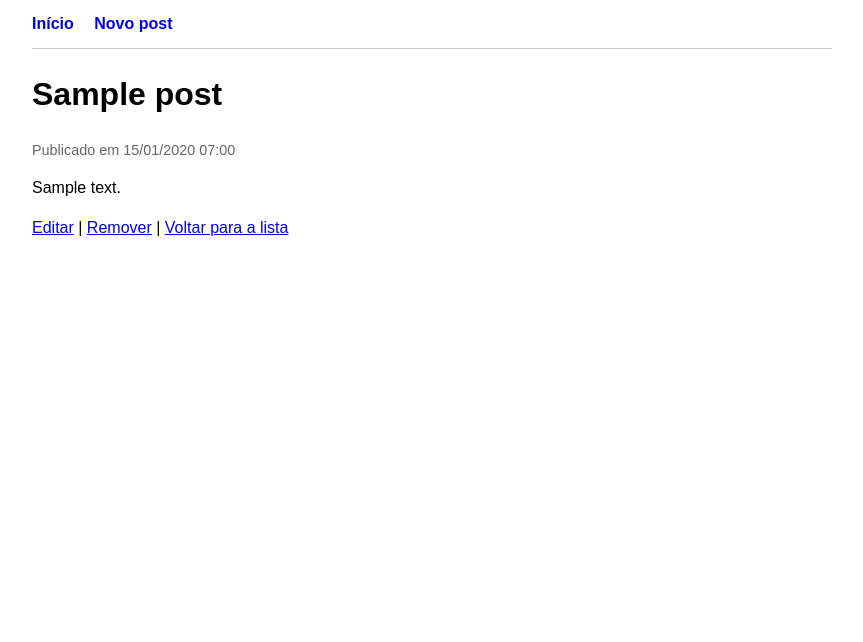
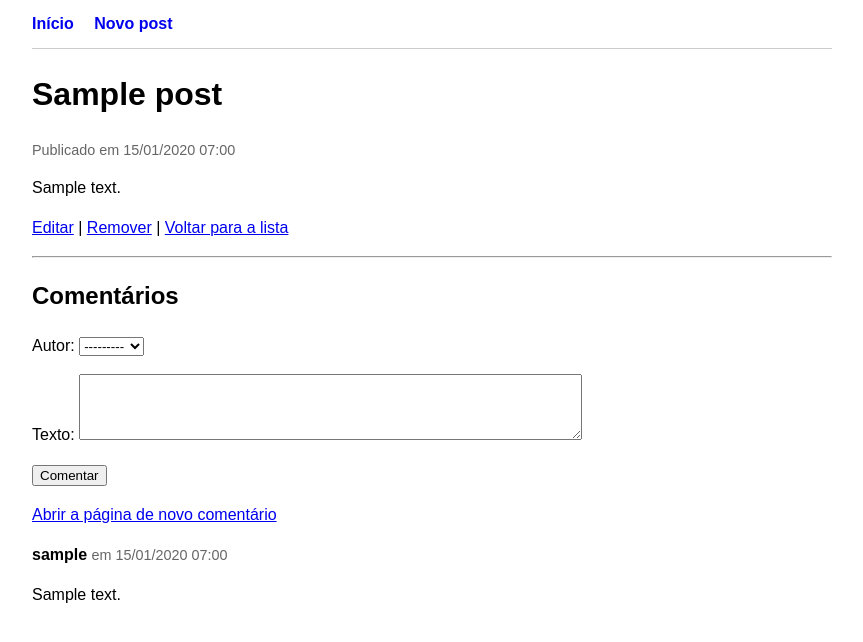
Before and after one commit to felipefuji-rgb/blogsite, a Django app: page /1/ in a window 1280 px wide. Shown: the top 642 px of the page, without its empty margins (208-1071 px from the left). Run offline with Django 5.2, Linux system fonts and the light colour scheme; tables that the repository leaves empty hold one stand-in row (values such as "Sample post").

Commit message:
Parte 2 - comentarios nos posts

```diff
--- a/posts/admin.py
+++ b/posts/admin.py
@@ -1,5 +1,6 @@
 from django.contrib import admin
 
-from .models import Post
+from .models import Comment, Post
 
 admin.site.register(Post)
+admin.site.register(Comment)
--- a/posts/forms.py
+++ b/posts/forms.py
@@ -1,6 +1,6 @@
 from django import forms
 
-from .models import Post
+from .models import Comment, Post
 
 
 class PostForm(forms.ModelForm):
@@ -11,3 +11,12 @@ class PostForm(forms.ModelForm):
             'title': forms.TextInput(attrs={'size': 60}),
             'content': forms.Textarea(attrs={'rows': 12, 'cols': 60}),
         }
+
+
+class CommentForm(forms.ModelForm):
+    class Meta:
+        model = Comment
+        fields = ['author', 'text']
+        widgets = {
+            'text': forms.Textarea(attrs={'rows': 4, 'cols': 60}),
+        }
--- a/posts/models.py
+++ b/posts/models.py
@@ -1,3 +1,4 @@
+from django.conf import settings
 from django.db import models
 from django.utils import timezone
 
@@ -9,3 +10,20 @@ class Post(models.Model):
 
     def __str__(self):
         return self.title
+
+
+class Comment(models.Model):
+    post = models.ForeignKey(Post, on_delete=models.CASCADE, verbose_name='post')
+    author = models.ForeignKey(
+        settings.AUTH_USER_MODEL, on_delete=models.CASCADE, verbose_name='autor'
+    )
+    text = models.TextField('texto')
+    date = models.DateTimeField('data de postagem', default=timezone.now)
+
+    class Meta:
+        ordering = ['-date']
+        verbose_name = 'comentário'
+        verbose_name_plural = 'comentários'
+
+    def __str__(self):
+        return f'{self.author} em "{self.post}"'
--- a/posts/templates/posts/detail.html
+++ b/posts/templates/posts/detail.html
@@ -13,4 +13,26 @@
     <a href="{% url 'posts:delete' post.id %}">Remover</a> |
     <a href="{% url 'posts:index' %}">Voltar para a lista</a>
 </p>
+
+<hr>
+<h2>Comentários</h2>
+
+<form action="{% url 'posts:comment' post.id %}" method="post">
+    {% csrf_token %}
+    {{ comment_form.as_p }}
+    <button type="submit">Comentar</button>
+</form>
+<p><a href="{% url 'posts:comment' post.id %}">Abrir a página de novo comentário</a></p>
+
+{% for comment in post.comment_set.all %}
+<div>
+    <p>
+        <strong>{{ comment.author.username }}</strong>
+        <span class="data">em {{ comment.date|date:"d/m/Y H:i" }}</span>
+    </p>
+    <p>{{ comment.text|linebreaksbr }}</p>
+</div>
+{% empty %}
+<p>Nenhum comentário ainda.</p>
+{% endfor %}
 {% endblock %}
--- a/posts/urls.py
+++ b/posts/urls.py
@@ -9,4 +9,5 @@ urlpatterns = [
     path('create/', views.PostCreateView.as_view(), name='create'),
     path('update/<int:pk>/', views.PostUpdateView.as_view(), name='update'),
     path('delete/<int:pk>/', views.PostDeleteView.as_view(), name='delete'),
+    path('<int:pk>/comment/', views.create_comment, name='comment'),
 ]
--- a/posts/views.py
+++ b/posts/views.py
@@ -1,7 +1,9 @@
+from django.http import HttpResponseRedirect
+from django.shortcuts import get_object_or_404, render
 from django.urls import reverse, reverse_lazy
 from django.views import generic
 
-from .forms import PostForm
+from .forms import CommentForm, PostForm
 from .models import Post
 
 
@@ -14,6 +16,11 @@ class PostListView(generic.ListView):
 class PostDetailView(generic.DetailView):
     model = Post
     template_name = 'posts/detail.html'
+
+    def get_context_data(self, **kwargs):
+        context = super().get_context_data(**kwargs)
+        context['comment_form'] = CommentForm()
+        return context
 
 
 class PostCreateView(generic.CreateView):
@@ -38,3 +45,18 @@ class PostDeleteView(generic.DeleteView):
     model = Post
     template_name = 'posts/delete.html'
     success_url = reverse_lazy('posts:index')
+
+
+def create_comment(request, pk):
+    post = get_object_or_404(Post, pk=pk)
+    if request.method == 'POST':
+        form = CommentForm(request.POST)
+        if form.is_valid():
+            comment = form.save(commit=False)  # cria o comentário sem salvar ainda
+            comment.post = post                # liga o comentário ao post
+            comment.save()
+            return HttpResponseRedirect(reverse('posts:detail', args=(post.id, )))
+    else:
+        form = CommentForm()
+    context = {'post': post, 'form': form}
+    return render(request, 'posts/comment.html', context)
```
Also changed, not shown: posts/templates/posts/comment.html (added, +13 -0 lines), posts/migrations/0002_comment.py (added).
